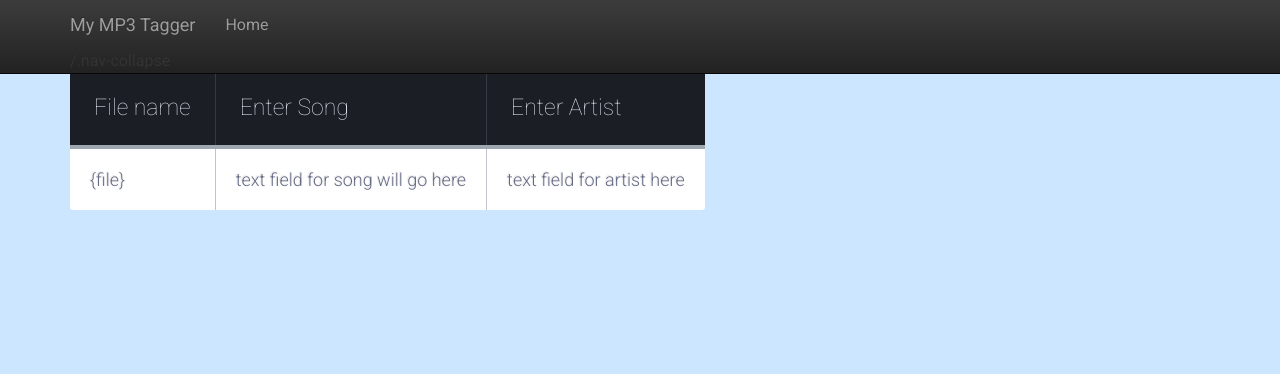
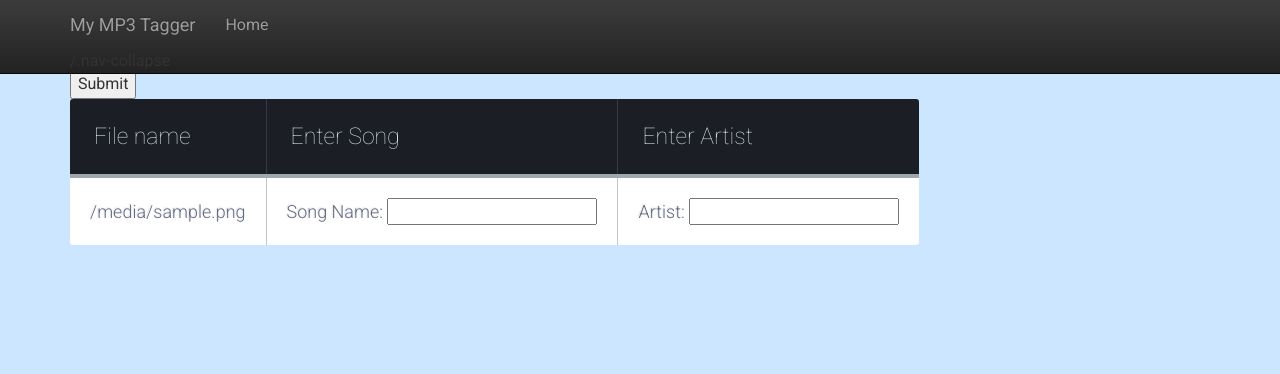
Before and after one commit to sidsenkumar11/MP3-Tagger, a Flask app: template templates/tagsongs.html in a window 1280 px wide. Shown: the top 374 px of the page. Run offline with Flask 2, Linux system fonts and the light colour scheme; the template is opened without the code that fills it: most values are stand-ins (such as "Sample title", 1, 10 or a date in 2020); some libraries are stand-ins or nearby versions.

Commit message:
tagsongs.html

```diff
--- a/templates/tagsongs.html
+++ b/templates/tagsongs.html
@@ -4,6 +4,7 @@
 {% block content %}
 <head>
     <title>Tag Songs</title>
+
 </head>
 <body>
     <table>
@@ -12,10 +13,17 @@
       </tr>
       {% for file in songs %}
         <tr>
-            <td>{file}</td><td>text field for song will go here</td>
-            <td>text field for artist here</td>
+            <td>{{file}}</td>
+<form method = "post" action="/run">
+            <td>Song Name: <input type="text" name="song_{{ loop.index }}" value=""><br></td>
+            <td>Artist: <input type="text" name="artist_{{ loop.index }}" value=""><br></td>
+
+
+
         </tr>
       {% endfor %}
+      <input type="submit" value="Submit">
+   </form>
     </table>
 </body>
 {% endblock %}
```
